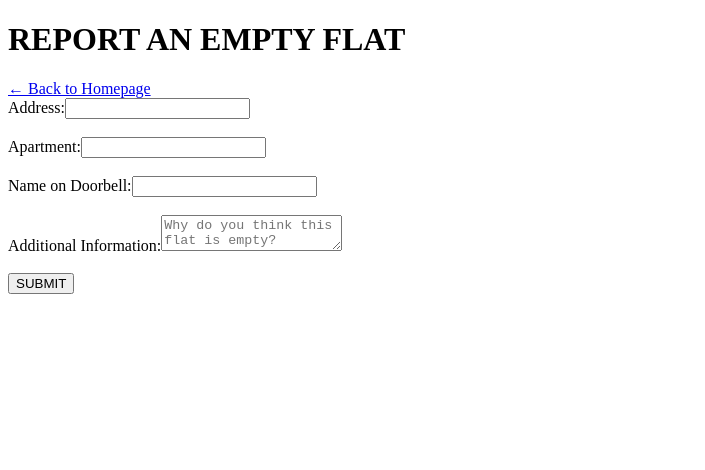
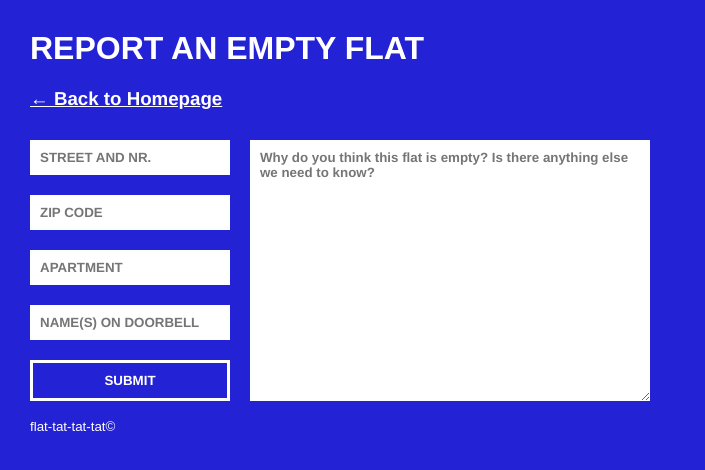
Before and after one commit to ragnamarie/flat-tat-tat-tat, a Next.js app: page /report in a window 1280 px wide. Shown: the top 470 px of the page, without its empty margins (0-705 px from the left). Built offline with nearby package versions, Linux system fonts and the light colour scheme.

Commit message:
styling added. however i might have to structure it differently because report page loses styling when site is being refreshed

```diff
--- a/Components/Form/index.js
+++ b/Components/Form/index.js
@@ -1,31 +1,88 @@
+import styled from "styled-components";
+
+export const StyledForm = styled.form`
+  font-family: Helvetica;
+  font-weight: 700;
+  display: flex;
+  flex-direction: row;
+  gap: 20px;
+  margin-top: 30px;
+`;
+
+export const StyledInput = styled.input`
+  position: relative;
+  font-family: Helvetica;
+  font-weight: 700;
+  border: none;
+  padding: 10px;
+  width: 200px;
+`;
+
+export const StyledInputContainer = styled.div`
+  display: grid;
+  gap: 20px;
+`;
+
+export const StyledTextArea = styled.textarea`
+  position: relative;
+  padding: 10px;
+  font-family: Helvetica;
+  font-weight: 700;
+  border: none;
+  height: 100%;
+  width: 400px;
+`;
+
+export const StyledButton = styled.button`
+  position: relative;
+  font-family: Helvetica;
+  font-weight: 700;
+  border: solid white;
+  padding: 10px;
+  width: 200px;
+  background-color: #2422d5;
+  color: white;
+`;
+
 export default function Form({ onAddFlat }) {
   return (
-    <form onSubmit={onAddFlat}>
-      <div>
-        <label htmlFor="address-input">Address:</label>
-        <input type="text" id="address-input" name="address" />
-      </div>
-      <br />
-      <div>
-        <label htmlFor="apartment-input">Apartment:</label>
-        <input type="text" id="apartment-input" name="apartment" />
-      </div>
-      <br />
-      <div>
-        <label htmlFor="name-input">Name on Doorbell:</label>
-        <input type="text" id="name-input" name="name" />
-      </div>
-      <br />
-      <div>
-        <label htmlFor="report-input">Additional Information:</label>
-        <textarea
-          id="report-input"
-          name="report"
-          placeholder="Why do you think this flat is empty?"
-        />
-      </div>
-      <br />
-      <button type="submit">SUBMIT</button>
-    </form>
+    <>
+      <StyledForm onSubmit={onAddFlat}>
+        <StyledInputContainer>
+          <StyledInput
+            type="text"
+            id="street-input"
+            name="street"
+            placeholder="STREET AND NR."
+          />
+          <StyledInput
+            type="text"
+            id="zip-input"
+            name="zip"
+            placeholder="ZIP CODE"
+          />
+          <StyledInput
+            type="text"
+            id="apartment-input"
+            name="apartment"
+            placeholder="APARTMENT"
+          />
+          <StyledInput
+            type="text"
+            id="name-input"
+            name="name"
+            placeholder="NAME(S) ON DOORBELL"
+          />
+          <StyledButton type="submit">SUBMIT</StyledButton>
+        </StyledInputContainer>
+        <div>
+          <StyledTextArea
+            id="report-input"
+            name="report"
+            placeholder="Why do you think this flat is empty? Is there anything else we need to know?"
+          />
+        </div>
+      </StyledForm>
+    </>
   );
 }
--- /dev/null
+++ b/Components/Layout/index.js
@@ -0,0 +1,13 @@
+export default function Layout({ children }) {
+  return (
+    <>
+      <header></header>
+      <main>{children}</main>
+      <footer>
+        <p>
+          <small>flat-tat-tat-tat&copy;</small>
+        </p>
+      </footer>
+    </>
+  );
+}
--- a/db/models/EmptyFlat.js
+++ b/db/models/EmptyFlat.js
@@ -3,7 +3,8 @@ import mongoose from "mongoose";
 const { Schema } = mongoose;
 
 const emptyFlatSchema = new Schema({
-  address: { type: String, required: true },
+  street: { type: String, required: true },
+  zip: { type: String, required: true },
   apartment: { type: String, required: true },
   namesOnDoorbell: { type: String, required: true },
   report: { type: String, required: true },
--- a/package.json
+++ b/package.json
@@ -13,6 +13,7 @@
     "next": "14.1.2",
     "react": "^18",
     "react-dom": "^18",
+    "styled-components": "^6.1.8",
     "swr": "^2.2.5",
     "use-local-storage": "^3.0.0",
     "use-local-storage-state": "^19.1.0"
--- a/pages/report.js
+++ b/pages/report.js
@@ -1,6 +1,8 @@
 import Form from "../Components/Form";
 import useSWR from "swr";
 import Link from "next/link";
+import GlobalStyle from "../styles";
+import Layout from "../Components/Layout";
 
 export default function ReportPage() {
   const {
@@ -14,13 +16,15 @@ export default function ReportPage() {
     event.preventDefault();
 
     const formData = new FormData(event.target);
-    const address = formData.get("address");
+    const street = formData.get("street");
+    const zip = formData.get("zip");
     const apartment = formData.get("apartment");
     const namesOnDoorbell = formData.get("name");
     const report = formData.get("report");
 
     const emptyFlats = {
-      address: address,
+      street: street,
+      zip: zip,
       apartment: apartment,
       namesOnDoorbell: namesOnDoorbell,
       report: report,
@@ -42,10 +46,13 @@ export default function ReportPage() {
   }
 
   return (
-    <>
+    <Layout>
+      <GlobalStyle />
       <h1>REPORT AN EMPTY FLAT</h1>
-      <Link href={"/"}>← Back to Homepage</Link>
+      <h3>
+        <Link href={"/"}>← Back to Homepage</Link>
+      </h3>
       <Form onAddFlat={handleAddFlat} />
-    </>
+    </Layout>
   );
 }
--- /dev/null
+++ b/styles.js
@@ -0,0 +1,36 @@
+import { createGlobalStyle } from "styled-components";
+
+export default createGlobalStyle`
+  *,
+  *::before,
+  *::after {
+    box-sizing: border-box;
+  }
+
+  #__next {
+    margin: 30px;
+
+  }
+
+body {
+    font-family: Futura, sans-serif;
+    font-weight: 500;
+    margin: 0;
+    height: 100vh;
+    width: 100vw;
+    color: white;
+    background-color: #2422D5;
+  }
+
+  main {
+    min-height: 75%;
+  }
+
+  h3 {
+    font-family: Helvetica;
+  }
+
+  a {
+    color: white;
+  }
+`;
```
Also changed, not shown: Components/Counter/index.js (+11 -1 lines), pages/index.js (+11 -6 lines), 1 other file (tests, documents, lock files or other folders).
